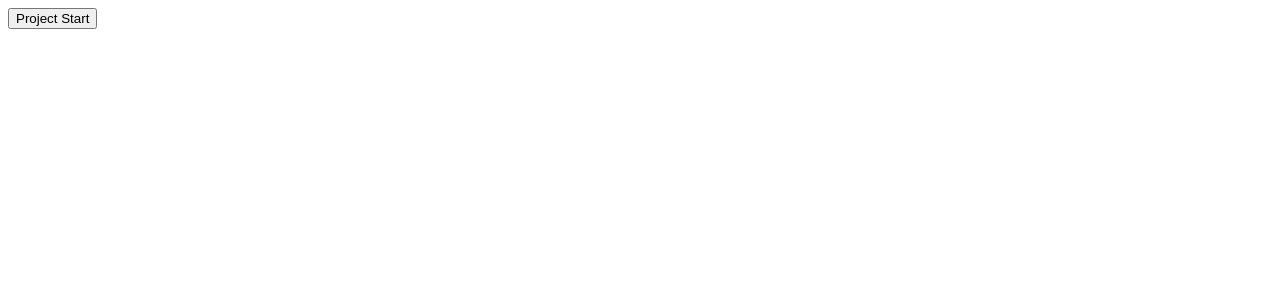
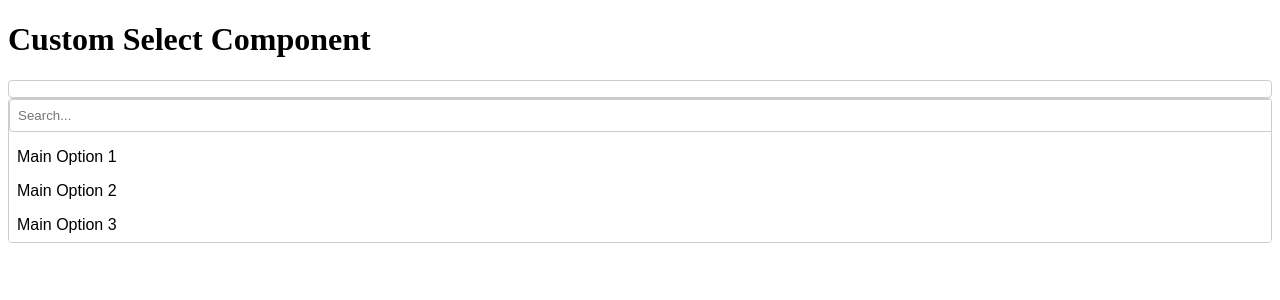
Before and after one commit to suzan-sheikh/custom-select-component, a React (Vite) app: page / in a window 1280 px wide. Shown: the top 300 px of the page. Built offline with nearby package versions, Linux system fonts and the light colour scheme.

Commit message:
update code

```diff
--- /dev/null
+++ b/src/AppComponent.jsx
@@ -0,0 +1,69 @@
+import CustomSelect from "./CustomSelect";
+
+const options = [
+  { value: "1", label: "Main Option 1" },
+  { value: "2", label: "Main Option 2" },
+  { value: "3", label: "Main Option 3" },
+];
+
+const groupedOptions = [
+  {
+    label: "Group 1",
+    options: [
+      { value: "1", label: "Sub Option 1" },
+      { value: "2", label: "Sub Option 2" },
+    ],
+  },
+  {
+    label: "Group 2",
+    options: [
+      { value: "3", label: "Option 3" },
+      { value: "4", label: "Option 4" },
+    ],
+  },
+];
+
+const AppComponent = () => {
+
+  const handleSelectChange = (value) => {
+    console.log("Selected value:", value);
+  };
+  const handleSearch = (searchTerm) => {
+    console.log("Search term:", searchTerm);
+  };
+
+
+  return (
+    <div>
+      <h1>Custom Select Component</h1>
+      <CustomSelect
+        isClearable
+        isSearchable
+        isDisabled={false}
+        options={options}
+        value={null}
+        placeholder="Select an option"
+        isGrouped={false}
+        isMulti={true}
+        onChangeHandler={handleSelectChange}
+        onMenuOpen={() => console.log("Menu opened")}
+        onSearchHandler={handleSearch}
+      />
+      {/* <CustomSelect
+        isClearable
+        isSearchable
+        isDisabled={false}
+        options={groupedOptions}
+        value={[]}
+        placeholder="Select an option"
+        isGrouped={true}
+        isMulti={true}
+        onChangeHandler={handleSelectChange}
+        onMenuOpen={() => console.log("Menu opened")}
+        onSearchHandler={handleSearch}
+      /> */}
+    </div>
+  );
+};
+
+export default AppComponent;
--- /dev/null
+++ b/src/CustomSelect.css
@@ -0,0 +1,95 @@
+.kzui-select {
+  position: relative;
+  font-family: Arial, sans-serif;
+}
+
+.kzui-select--disabled {
+  opacity: 0.5;
+  pointer-events: none;
+}
+
+.kzui-select__control {
+  display: flex;
+  align-items: center;
+  justify-content: space-between;
+  padding: 8px;
+  border: 1px solid #ccc;
+  border-radius: 4px;
+  cursor: pointer;
+  background-color: #fff;
+}
+
+.kzui-select__control:hover {
+  border-color: #999;
+}
+
+.kzui-select__value {
+  flex: 1;
+}
+
+.kzui-select__placeholder {
+  color: #aaa;
+}
+
+.kzui-select__clear-btn {
+  background: none;
+  border: none;
+  color: #999;
+  cursor: pointer;
+  font-size: 16px;
+}
+
+.kzui-select__menu {
+  position: absolute;
+  top: 100%;
+  left: 0;
+  right: 0;
+  background-color: #fff;
+  border: 1px solid #ccc;
+  border-radius: 4px;
+  max-height: 200px;
+  overflow-y: auto;
+  z-index: 10;
+  display: block; /* Ensure menu is always visible by default */
+}
+
+.kzui-select__search {
+  width: 100%;
+  padding: 8px;
+  border: 1px solid #ccc;
+  border-radius: 4px;
+  margin-bottom: 8px;
+}
+
+.kzui-select__list {
+  list-style: none;
+  padding: 0;
+  margin: 0;
+}
+
+.kzui-select__option {
+  padding: 8px;
+  cursor: pointer;
+}
+
+.kzui-select__option:hover {
+  background-color: #f0f0f0;
+}
+
+.kzui-select__multi-value-container {
+  display: flex;
+  align-items: center;
+  background-color: #e0e0e0;
+  border-radius: 12px;
+  padding: 4px 8px;
+  margin: 2px;
+}
+
+.kzui-select__multi-value {
+  margin-right: 4px;
+}
+
+.kzui-select__no-options {
+  padding: 8px;
+  color: #666;
+}
--- /dev/null
+++ b/src/CustomSelect.jsx
@@ -0,0 +1,161 @@
+import { useState, useEffect, useRef } from 'react';
+import './CustomSelect.css';
+
+const CustomSelect = ({
+  isClearable,
+  isSearchable,
+  isDisabled,
+  options,
+  value,
+  placeholder,
+  isGrouped,
+  isMulti,
+  onChangeHandler,
+  onMenuOpen,
+  onSearchHandler,
+}) => {
+  const [selectedValue, setSelectedValue] = useState(value || (isMulti ? [] : null));
+  const [availableOptions, setAvailableOptions] = useState(options);
+  const [isMenuOpen, setIsMenuOpen] = useState(true); // Open menu by default
+  const [searchTerm, setSearchTerm] = useState('');
+  const inputRef = useRef(null);
+
+  useEffect(() => {
+    if (onMenuOpen) {
+      onMenuOpen();
+    }
+  }, [isMenuOpen, onMenuOpen]);
+
+  useEffect(() => {
+    // Update available options when selected items change
+    setAvailableOptions(
+      options.filter((opt) => !selectedValue.some((sel) => sel.value === opt.value))
+    );
+  }, [selectedValue, options]);
+
+  const handleSelect = (option) => {
+    if (isMulti) {
+      const newSelected = [...selectedValue, option];
+      setSelectedValue(newSelected);
+      setAvailableOptions(availableOptions.filter((opt) => opt.value !== option.value));
+      onChangeHandler(newSelected);
+    } else {
+      setSelectedValue(option);
+      setAvailableOptions(availableOptions.filter((opt) => opt.value !== option.value));
+      onChangeHandler(option);
+      setIsMenuOpen(false);
+    }
+  };
+
+  const handleClear = (item) => {
+    if (isMulti) {
+      const newSelected = selectedValue.filter((i) => i.value !== item.value);
+      setSelectedValue(newSelected);
+      setAvailableOptions([...availableOptions, item]);
+      onChangeHandler(newSelected);
+    } else {
+      setSelectedValue(null);
+      setAvailableOptions([...availableOptions, item]);
+      onChangeHandler(null);
+    }
+    setIsMenuOpen(true); // Reopen the menu when an item is cleared
+  };
+
+  const handleSearch = (event) => {
+    setSearchTerm(event.target.value);
+    if (onSearchHandler) {
+      onSearchHandler(event.target.value);
+    }
+  };
+
+  const filteredOptions = availableOptions.filter((option) =>
+    option.label.toLowerCase().includes(searchTerm.toLowerCase())
+  );
+
+  const handleFocus = () => {
+    if (!isDisabled) {
+      setIsMenuOpen(true);
+    }
+  };
+
+  const handleBlur = () => {
+    if (!isDisabled && !isMulti) {
+      setIsMenuOpen(false);
+    }
+  };
+
+  const renderOptions = (options) => {
+    return options.map((option) => (
+      <li
+        key={option.value}
+        className="kzui-select__option"
+        onClick={() => handleSelect(option)}
+      >
+        {option.label}
+      </li>
+    ));
+  };
+
+  return (
+    <div className={`kzui-select ${isDisabled ? 'kzui-select--disabled' : ''}`}>
+      <div
+        className="kzui-select__control"
+        onClick={() => !isDisabled && setIsMenuOpen(true)}
+      >
+        {selectedValue ? (
+          isMulti ? (
+            selectedValue.map((val) => (
+              <ul key={val.value} className="kzui-select__multi-value-container">
+                <li className="kzui-select__multi-value">
+                  {val.label}
+                </li>
+                {isClearable && (
+                  <button
+                    className="kzui-select__clear-btn"
+                    onClick={(e) => {
+                      e.stopPropagation(); // Prevent the click event from triggering the control click
+                      handleClear(val);
+                    }}
+                  >
+                    &times;
+                  </button>
+                )}
+              </ul>
+            ))
+          ) : (
+            <div className="kzui-select__value">{selectedValue.label}</div>
+          )
+        ) : (
+          <div className="kzui-select__placeholder">{placeholder}</div>
+        )}
+        {isClearable && !isMulti && selectedValue && (
+          <button className="kzui-select__clear-btn" onClick={() => handleClear(selectedValue)}>
+            &times;
+          </button>
+        )}
+      </div>
+      {isMenuOpen && (
+        <div className="kzui-select__menu">
+          {isSearchable && (
+            <input
+              type="text"
+              className="kzui-select__search"
+              value={searchTerm}
+              onChange={handleSearch}
+              placeholder="Search..."
+            />
+          )}
+          <ul className="kzui-select__list">
+            {filteredOptions.length ? (
+              renderOptions(filteredOptions)
+            ) : (
+              <li className="kzui-select__no-options">No options available</li>
+            )}
+          </ul>
+        </div>
+      )}
+    </div>
+  );
+};
+
+export default CustomSelect;
--- a/src/Main/Main.jsx
+++ b/src/Main/Main.jsx
@@ -1,18 +1,9 @@
-import toast from "react-hot-toast";
+import AppComponent from '../AppComponent';
 
 const Main = () => {
-
-    const value = true;
-
-    const handleClick = () => {
-        if (value) {
-            toast.success('Successfully toasted!');
-        }
-    };
-
     return (
         <div>
-            <button onClick={handleClick}>Project Start</button>
+            <AppComponent/>
         </div>
     );
 };
```
Also changed, not shown: src/Main/main.css (added).
